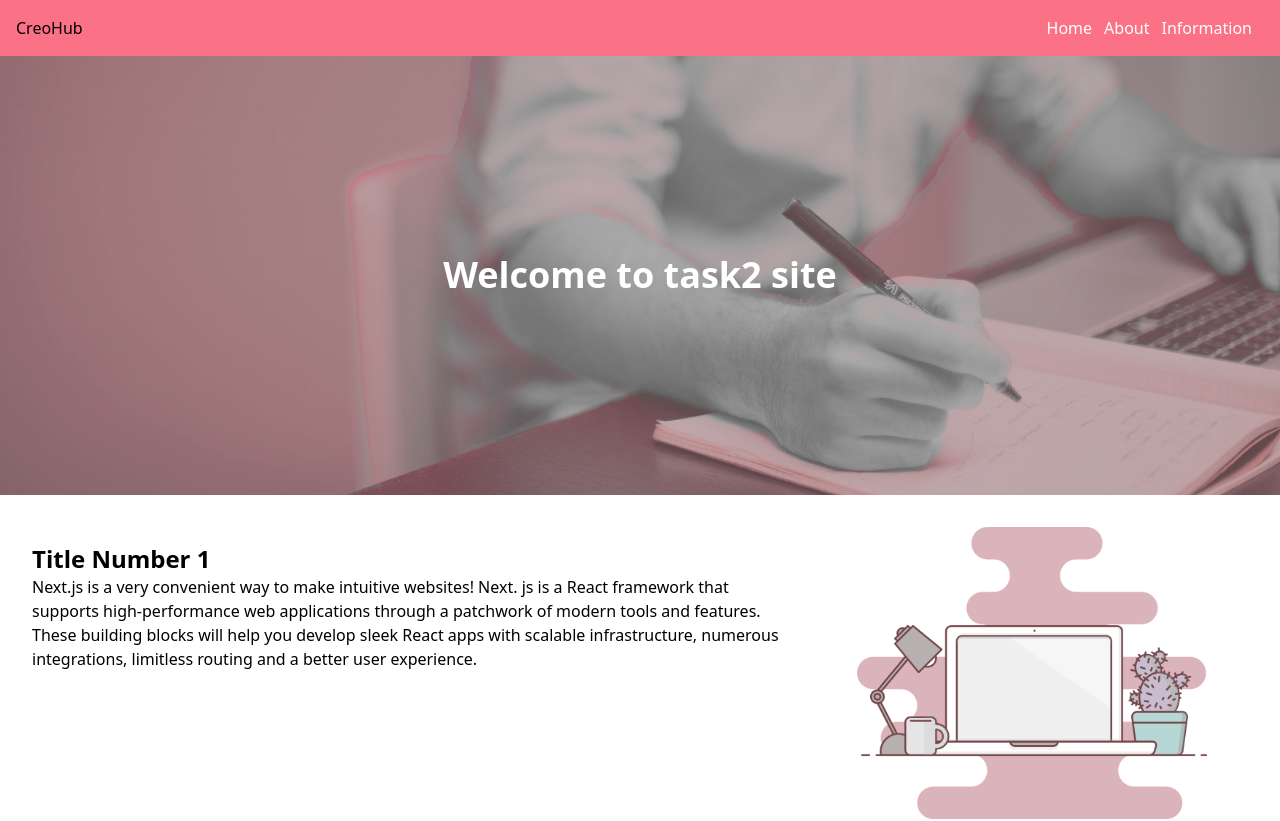
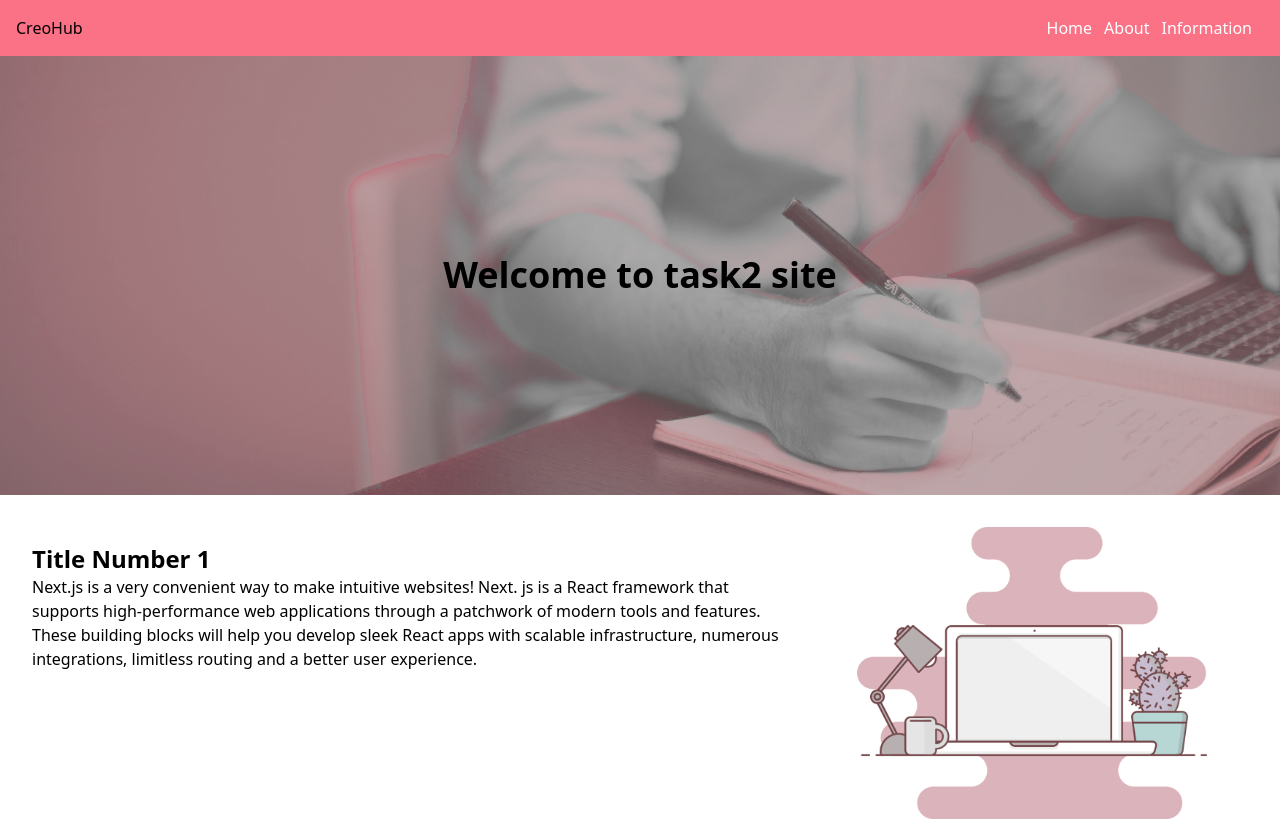
Before and after one commit to ImadMustafa/nextJSfile, a Next.js app: page / in a window 1280 px wide. Shown: the top 821 px of the page. Built offline with nearby package versions, Linux system fonts and the light colour scheme.

Commit message:
first commit

```diff
--- a/components/Banner.js
+++ b/components/Banner.js
@@ -2,7 +2,7 @@ const Banner = ({ text, imageUrl }) => {
     return (
       <div className="banner relative">
         <img src={imageUrl} alt="Banner Image" className="w-full max-h-80vh object-cover" />
-        <div className="text-white text-4xl font-bold absolute top-1/2 left-1/2 transform -translate-x-1/2 -translate-y-1/2">
+        <div className="text-black text-4xl font-bold absolute top-1/2 left-1/2 transform -translate-x-1/2 -translate-y-1/2">
           {text}
         </div>
       </div>
```
